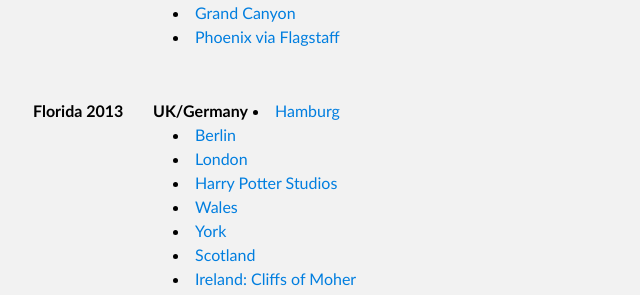
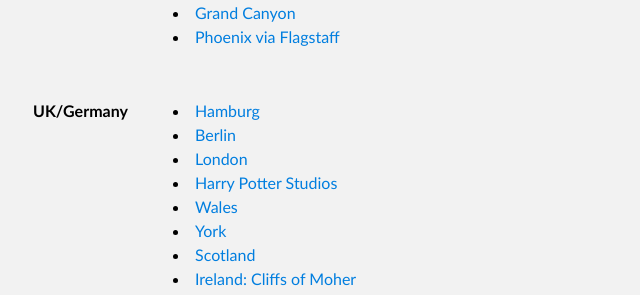
Before and after one commit to ordinaryzelig/ordinaryzelig.github.com, a Jekyll site: the page built from _posts/2000-01-02-.html, in a window 1280 px wide and 900 px high, scrolled down 308 px. Shown: the part 159-454 px from the top of the window, without its empty margins (287-927 px from the left). Built offline with Jekyll 4.4.1, drawn with Linux system fonts in a browser that asks for light colours.

Commit message:
Remove Florida from list.

```diff
--- a/_posts/2000-01-02-.html
+++ b/_posts/2000-01-02-.html
@@ -6,9 +6,6 @@
 
 <dl id="trips">
   {% assign trip = 'NYC/BOS/GC/PHX' %}
-  {% include trip_posts.html %}
-
-  {% assign trip = 'Florida 2013' %}
   {% include trip_posts.html %}
 
   {% assign trip = 'UK/Germany' %}
```
